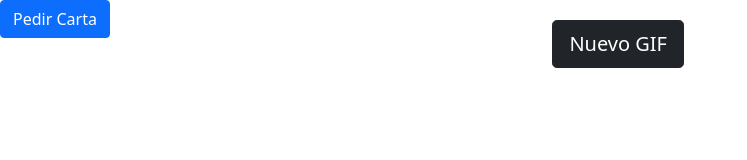
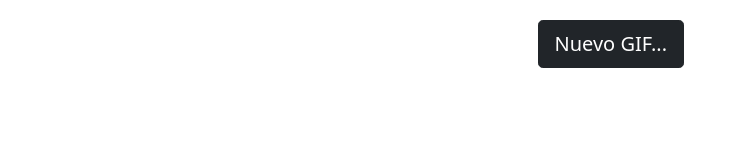
Before and after one commit to franbcn93/ImageAPIRandom, a website built with webpack: page index.html in a window 1280 px wide. Shown: the whole page, without its empty margins (0-747 px from the left). Built offline with nearby package versions, Linux system fonts and the light colour scheme.

Commit message:
third commit

```diff
--- a/index.html
+++ b/index.html
@@ -5,14 +5,13 @@
     <meta name="viewport" content="width=device-width, initial-scale=1.0">
     <meta http-equiv="X-UA-Compatible" content="ie=edge">
     <title>Introducción a JavaScript</title>
-    <link href="https://cdn.jsdelivr.net/npm/bootstrap@5.1.1/dist/css/bootstrap.min.css" rel="stylesheet" integrity="sha384-F3w7mX95PdgyTmZZMECAngseQB83DfGTowi0iMjiWaeVhAn4FJkqJByhZMI3AhiU" crossorigin="anonymous">
     <link rel="stylesheet" href="assets/css/style.css">
     <link rel="shortcut icon" href="assets/img/favicon.png">
+    <link href="https://cdn.jsdelivr.net/npm/bootstrap@5.1.1/dist/css/bootstrap.min.css" rel="stylesheet" integrity="sha384-F3w7mX95PdgyTmZZMECAngseQB83DfGTowi0iMjiWaeVhAn4FJkqJByhZMI3AhiU" crossorigin="anonymous">
 
 </head>
 <body>
-    <button type="button" class="btn btn-dark myBtn btn-lg">Nuevo GIF</button>
-    <button id="btnPedir" class="btn btn-primary">Pedir Carta</button>
-    <!-- <script src="bundle.js"></script> -->
+    <button type="button" class="btn btn-dark myBtn btn-lg">Nuevo GIF...</button>
+    <script src="bundle.js"></script>
 </body>
 </html>
```
